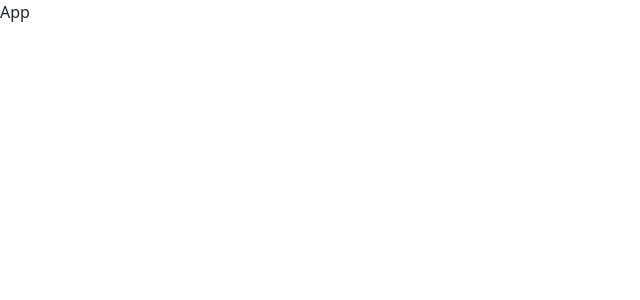
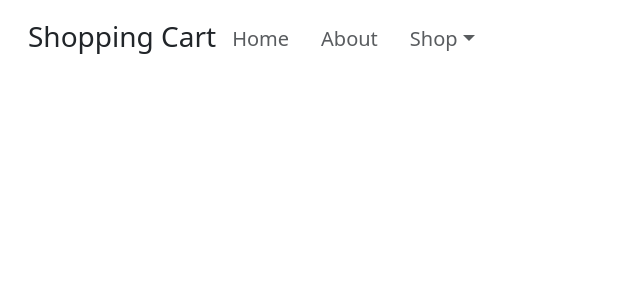
Before and after one commit to pugal26/fsd56wd2-t__React_Activities, a React (Vite) app: page / in a window 1280 px wide. Shown: the top 300 px of the page, without its empty margins (0-640 px from the left). Built offline with nearby package versions, Linux system fonts and the light colour scheme.

Commit message:
nav bar setup

```diff
--- a/index.html
+++ b/index.html
@@ -5,6 +5,7 @@
     <meta name="viewport" content="width=device-width, initial-scale=1.0" />
     <title>Pricing Cards</title>
     <link href="https://cdn.jsdelivr.net/npm/bootstrap@5.3.3/dist/css/bootstrap.min.css" rel="stylesheet" integrity="sha384-QWTKZyjpPEjISv5WaRU9OFeRpok6YctnYmDr5pNlyT2bRjXh0JMhjY6hW+ALEwIH" crossorigin="anonymous">
+    <link rel="stylesheet" href="./src/index.css"/>
   </head>
   <body>
     <div id="root"></div>
--- a/src/App.jsx
+++ b/src/App.jsx
@@ -1,5 +1,13 @@
+import './App.css'
+import { Header } from './components/Header'
+
 export const App = () => {
   return (
-    <div>App</div>
+    <div>
+      <Header />
+      <div className="container">
+
+      </div>
+    </div>
   )
 }
--- /dev/null
+++ b/src/components/Header.jsx
@@ -0,0 +1,17 @@
+
+export const Header = () => {
+  return (
+    <div className="container-fluid">
+        <div className="row">
+            <div className="col-8">
+                <nav className="nav mt-3 mx-3">
+                    <h3 className="mt-1">Shopping Cart</h3>
+                    <a className="nav-link text-body-secondary fs-5" href="#">Home</a>
+                    <a className="nav-link disabled text-body-secondary fs-5" href="#">About</a>
+                    <a className="nav-link dropdown-toggle disabled fs-5" data-bs-toggle="dropdown" href="#" role="button" aria-expanded="false">Shop</a>
+                </nav>
+            </div>
+        </div>
+    </div>
+  )
+}
```
